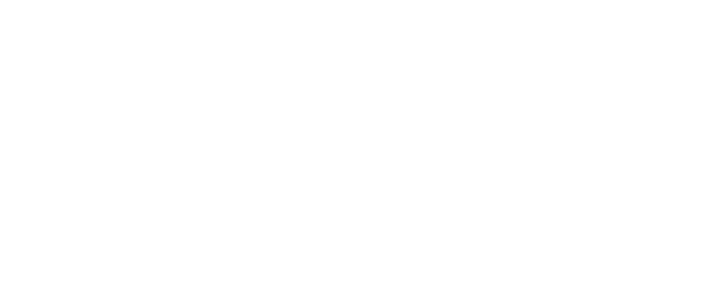
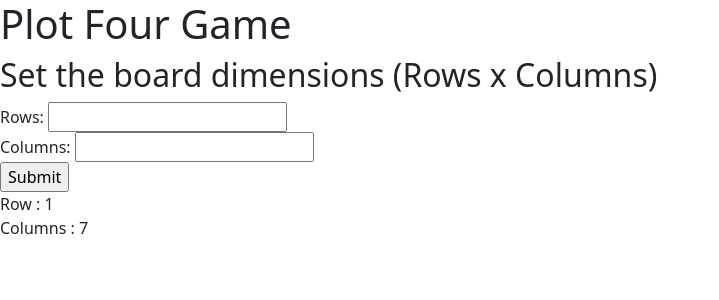
Before and after one commit to arshiyan/plot4, a PHP site: page /?rows=1 in a window 1280 px wide. Before the commit the part shown is empty. Shown: the top 300 px of the page, without its empty margins (0-719 px from the left). Run offline with PHP 8.4, Linux system fonts and the light colour scheme; data that the repository does not hold is empty.

Commit message:
add input parameter

```diff
--- a/index.php
+++ b/index.php
@@ -1 +1,32 @@
+
+<!DOCTYPE html>
+
+<html>
+<link href="https://cdn.jsdelivr.net/npm/bootstrap@5.2.3/dist/css/bootstrap.min.css" rel="stylesheet" integrity="sha384-rbsA2VBKQhggwzxH7pPCaAqO46MgnOM80zW1RWuH61DGLwZJEdK2Kadq2F9CUG65" crossorigin="anonymous">
+<script src="https://cdn.jsdelivr.net/npm/bootstrap@5.2.3/dist/js/bootstrap.bundle.min.js" integrity="sha384-kenU1KFdBIe4zVF0s0G1M5b4hcpxyD9F7jL+jjXkk+Q2h455rYXK/7HAuoJl+0I4" crossorigin="anonymous"></script>
+
+
+<body>
+
+<h1> Plot Four Game</h1>
+<form action="<?php echo htmlspecialchars($_SERVER['PHP_SELF']); ?>" method="get">
+    <h2>Set the board dimensions (Rows x Columns)</h2>
+    Rows: <input type="text" name="rows"><br>
+    Columns: <input type="text" name="columns"><br>
+    <input type="submit">
+</form>
+</body>
+
+</html>
+
+
 <?php
+
+$rows = $_REQUEST['rows'];
+$columns = $_REQUEST['columns'];
+
+$rows = (!isset($rows) || empty($rows)) ? 6 : $rows;
+$columns = (!isset($columns) || empty($columns)) ? 7 : $columns;
+
+echo "Row : $rows". "<br>";
+echo "Columns : $columns". "<br>";
```
